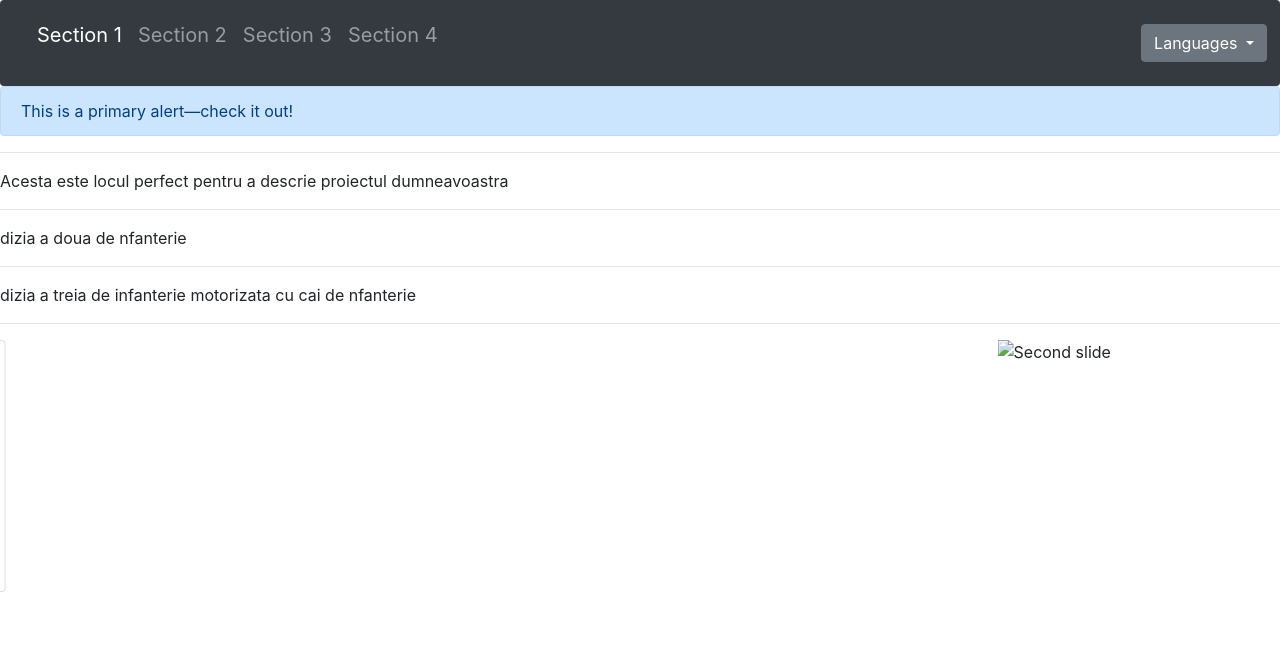
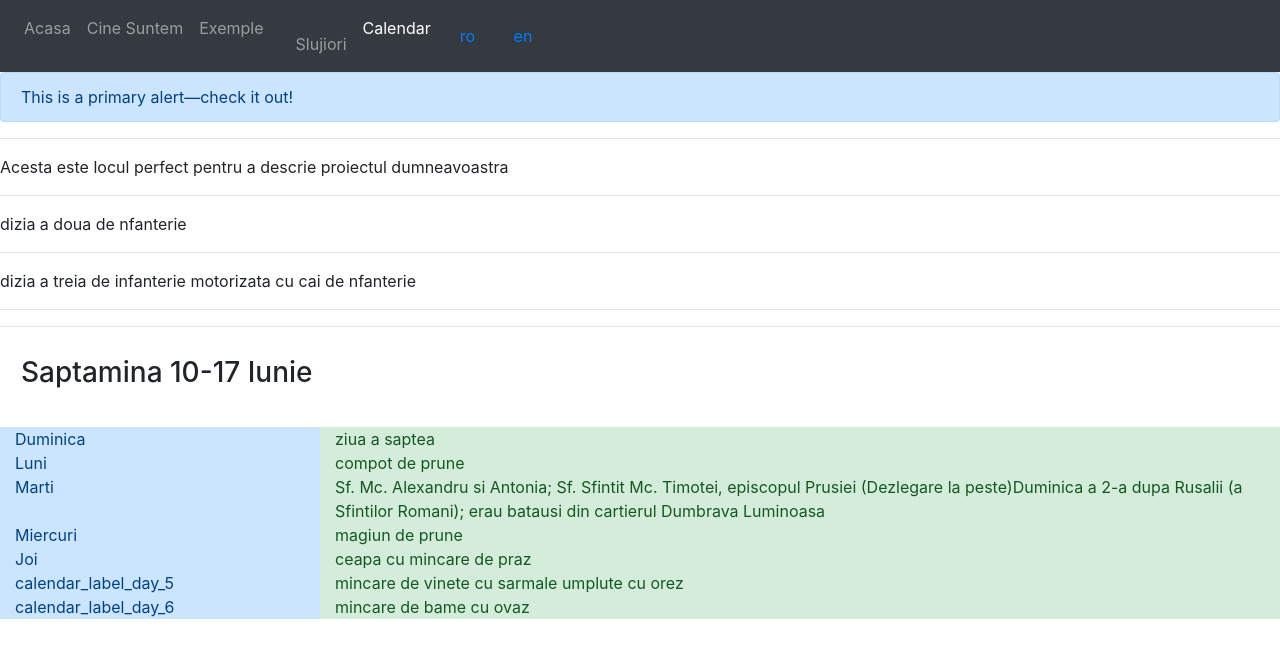
Before and after one commit to mhuve/sfandrei, a plain HTML site: page index.html in a window 1280 px wide. Drawn offline with nearby package versions, Linux system fonts and the light colour scheme.

Commit message:
calendar days labels created in resources

```diff
--- a/i18n/en.json
+++ b/i18n/en.json
@@ -1,5 +1,22 @@
 {
 "about_short_desc":"colnago bicycles for everybody",
    "div2_data":"the saxophone is a nicer instrument than the piano",
-   "div3_data":"the clarinet is a nicer instrument than the saxophone"
+   "div3_data":"the clarinet is a nicer instrument than the saxophone",
+   "first_day_event":"plum compot",
+   "second_day_event":"Sf. Mc. Alexandru si Antonia; Sf. Sfintit Mc. Timotei, episcopul Prusiei (Dezlegare la peste)Duminica a 2-a dupa Rusalii (a Sfintilor Romani); fighter of the neighbourhood Dumbrava Luminoasa",
+   "third_day_event":"plum jam",
+   "forth_day_event":"ognions and plums",
+   "fifth_day_event":"eggplant with rice and fish",
+   "sixth_day_event":"fish and eggplant with tomato sauce",
+   "seventh_day_event":"costco tomato sauce organic low calories",
+   "nav_section_1":"Home",
+   "nav_section_2":"WhoWeAre",
+   "nav_section_3":"Examples",
+   "nav_section_4":"Priests",
+   "nav_section_5":"Calendar",
+   "calendar_label_day_0":"Sunday",
+   "calendar_label_day_1":"Monday",
+   "calendar_label_day_2":"Tuesday",
+   "calendar_label_day_3":"Wednesday",
+   "calendar_label_day_4":"Thursday"
 }
--- a/i18n/ro.json
+++ b/i18n/ro.json
@@ -4,5 +4,22 @@
    "about":"Despre pagina",
    "div2_data":"dizia a doua de nfanterie",
    "div3_data":"dizia a treia de infanterie motorizata cu cai de nfanterie",
-   "about_short_desc":"Acesta este locul perfect pentru a descrie proiectul dumneavoastra"
+   "about_short_desc":"Acesta este locul perfect pentru a descrie proiectul dumneavoastra",
+   "first_day_event":"compot de prune",
+   "second_day_event":"Sf. Mc. Alexandru si Antonia; Sf. Sfintit Mc. Timotei, episcopul Prusiei (Dezlegare la peste)Duminica a 2-a dupa Rusalii (a Sfintilor Romani); erau batausi din cartierul Dumbrava Luminoasa",
+   "third_day_event":"magiun de prune",
+   "forth_day_event":"ceapa cu mincare de praz",
+   "fifth_day_event":"mincare de vinete cu sarmale umplute cu orez",
+   "sixth_day_event":"mincare de bame cu ovaz",
+   "seventh_day_event":"ziua a saptea",
+   "nav_section_1":"Acasa",
+   "nav_section_2":"Cine Suntem",
+   "nav_section_3":"Exemple",
+   "nav_section_4":"Slujiori",
+   "nav_section_5":"Calendar",
+   "calendar_label_day_0":"Duminica",
+   "calendar_label_day_1":"Luni",
+   "calendar_label_day_2":"Marti",
+   "calendar_label_day_3":"Miercuri",
+   "calendar_label_day_4":"Joi"
 }
--- a/index.html
+++ b/index.html
@@ -43,43 +43,43 @@
 			$.i18n().locale = $(this).data('locale');
 			$('body').i18n();
   });
+		//higlight todays
+		var day= (new Date()).getDay();
+		$("#day-"+day).addClass("alert-warning");
+		$("#day-"+day+"-event").addClass("alert-warning");
+
+		//weekdays
+
 	});
 	 </script>
 
   </head>
-  <body>
-  <nav aria-label="breadcrumb" class="navbar sticky-top navbar-toggler navbar-expand navbar-dark bg-dark">
+  <body data-spy="scroll" data-target=".navbar" data-offset="50">
+  <nav class="navbar sticky-top navbar-expand navbar-dark bg-dark">
+  <div class="collapse navbar-collapse" id="navbarSupportedContent">
 
-  <button class="navbar-toggler" type="button" data-toggle="collapse" data-target="#navbarSupportedContent" aria-controls="navbarSupportedContent" aria-expanded="false" aria-label="Toggle navigation">
-    <span class="navbar-toggler-icon"></span>
-  </button>
-
-  <div class="collapse navbar-collapse" id="navbarSupportedContent">
-    <div class="navbar-nav-scroll navbar-nav mr-auto flex-row">
-	<ul class="breadcrumb bg-dark ">
+	<ul class="navbar-nav bg-dark flex-row">
 	<li class="nav-item">
-        <a class="breadcrumb-item  nav-link active" href="#div1">Section 1<span class="sr-only">(current)</span></a>
+        <a class="nav-link active" href="#div1" ><span data-i18n="nav_section_1"></span></a>
 	</li>
 	<li class="nav-item">
-        <a class="breadcrumb-item nav-item nav-link " href="#div2">Section 2<span class="sr-only">(current)</span></a>
+        <a class="nav-link " href="#div2" ><span data-i18n="nav_section_2"></span></a>
 		</li>
     <li class="nav-item">
-		<a class="breadcrumb-item nav-item nav-link " href="#div3">Section 3<span class="sr-only">(current)</span></a>
+		<a class="nav-link " href="#div3" ><span data-i18n="nav_section_3">Section3</span</a>
 		</li>
 	<li class="nav-item">
-		<a class="breadcrumb-item nav-item nav-link " href="#div3">Section 4<span class="sr-only">(current)</span></a>
+		<a class="nav-link " href="#div4"  ><span data-i18n="nav_section_4">Section 4</span></a>
+		</li>
+		<li class="nav-item">
+		<a class="nav-link " href="#calendar" ><span data-i18n="nav_section_5">Section 5</span></a>
 		</li>
 	</ul>
-	  </div>
-	  <div class="nav-item navbar-right dropdown">
-			<button class="btn btn-secondary dropdown-toggle" type="button" id="dropdownMenuButton" data-toggle="dropdown" aria-haspopup="true" aria-expanded="false">
-				Languages
-			</button>
-			<div class="dropdown-menu" aria-labelledby="dropdownMenuButton">
-				<a href="#" class="dropdown-item lang-switch" data-locale="ro">romanian</a>
-				<a href="#" class="dropdown-item lang-switch" data-locale="de">german</a>
-				<a href="#" class="dropdown-item lang-switch" 	="en">english</a>
-			</div>
+
+	  <div class="nav-item navbar-right " style="border:1px">
+
+				<a href="#" class="btn btn-bd-primary d-none d-sm-inline-block mb-2 mb-md-0 ml-md-2 lang-switch" data-locale="ro">ro</a>
+				<a href="#" class="btn btn-bd-primary d-none d-sm-inline-block mb-2 mb-md-0 ml-md-2 lang-switch" data-locale="en">en</a>
 		</div>
 	  </div>
 	</nav>
@@ -101,30 +101,43 @@
 	After the end of the War of 1812, a reader named "Albion" submitted a letter to the British Naval Chronicle. Referring to the United States, he declared "the rising greatness of this distant empire (and its distance is, perhaps, fortunate for Europe) astonish the nations who have looked on with wonder, and seen the mightiest efforts of Britain, at the era of her greatest power, so easily parried, so completely foiled." At the end of his letter he pens "Sic transit Gloria mundi" as a final acknowledgment of downward trend of British naval superiority and the rise of American power at sea.[7]
 	</div>
 	<hr>
-	<div id="div4" >
-	<div id="carouselExampleSlidesOnly" class="carousel slide" data-ride="carousel">
-  <div class="carousel-inner">
-    <div class="carousel-item active">
-      <!--<img class="d-block w-100" src="..." alt="First slide">-->
-	  <div class="card" style="width: 18rem;">
-  <img class="card-img-top" src="..." alt="Card image cap">
-  <div class="card-body">
-    <h5 class="card-title">Card title</h5>
-    <p class="card-text">Some quick example text to build on the card title and make up the bulk of the card's content.</p>
-    <a href="#" class="btn btn-primary">Go somewhere</a>
-  </div>
-</div>
-    </div>
-    <div class="carousel-item">
-      <img class="d-block w-100" src="..." alt="Second slide">
-    </div>
-    <div class="carousel-item">
-      <img class="d-block w-100" src="..." alt="Third slide">
-    </div>
-  </div>
+
+
+	<hr>
+	<div id="calendar" class="container-fluid">
+	<div class="row">
+	  <h3><div id="day-0" class="col-12 alert">Saptamina 10-17 Iunie</div></h3>
+	  <hr>
+	</div>
+	<div class="row">
+	  <div id="day-0" class="col-3 alert-primary"><span data-i18n="calendar_label_day_0"></div>
+	  <div class="col-9 primary alert-success"><span data-i18n="seventh_day_event"></div>
+	</div>
+	<div class="row">
+	  <div id="day-1" class="col-3 alert-primary"><span data-i18n="calendar_label_day_1"></div>
+	  <div class="col-9 primary alert-success"><span data-i18n="first_day_event"></div>
+	</div>
+	<div  class="row">
+	  <div  id="day-2" class="col-3 alert-primary"><span data-i18n="calendar_label_day_2"></div>
+	  <div id="day-2-event" class="col-9 primary alert-success" ><span data-i18n="second_day_event"></div>
+	</div>
+	<div class="row">
+	  <div id="day-3" class="col-3 alert-primary"><span data-i18n="calendar_label_day_3"></span></div>
+	  <div class="col-9 primary alert-success"><span data-i18n="third_day_event"></div>
+	</div>
+	<div class="row">
+	  <div class="col-3 alert-primary"><span data-i18n="calendar_label_day_4"></div>
+	  <div class="col-9 primary alert-success"><span data-i18n="forth_day_event"></div>
+	</div>
+	<div class="row">
+	  <div class="col-3 alert-primary"><span data-i18n="calendar_label_day_5"></div>
+	  <div class="col-9 primary alert-success"><span data-i18n="fifth_day_event"></div>
+	</div>
+	<div class="row">
+	  <div class="col-3 alert-primary"><span data-i18n="calendar_label_day_6"></div>
+	  <div class="col-9 primary alert-success"><span data-i18n="sixth_day_event"></div>
 	</div>
 	</div>
-
     <!-- Optional JavaScript -->
     <!-- jQuery first, then Popper.js, then Bootstrap JS -->
 
```
